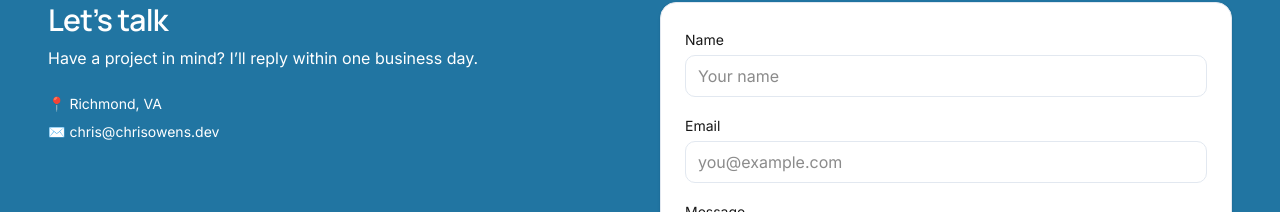
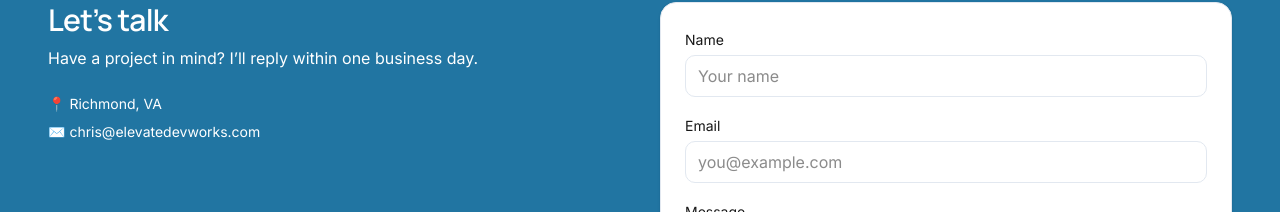
Before and after one commit to chrisowensdev/elevatedevworks-site, a Next.js app: page / in a window 1280 px wide. Shown: the part 4433-4645 px from the top of the page. Built offline with nearby package versions, Linux system fonts and the light colour scheme.

Commit message:
Fix email address in contact and terms

```diff
--- a/src/app/(marketing)/page/_components/ContactHome.tsx
+++ b/src/app/(marketing)/page/_components/ContactHome.tsx
@@ -79,7 +79,12 @@ export default function ContactHome() {
 						</p>
 						<ul className="mt-6 space-y-2 text-sm ">
 							<li>📍 Richmond, VA</li>
-							<li>✉️ chris@chrisowens.dev</li>
+							<li>
+								✉️{" "}
+								<a href="mailto:chris@elevatedevworks.com">
+									chris@elevatedevworks.com
+								</a>
+							</li>
 						</ul>
 					</div>
 
--- a/src/app/(marketing)/terms/page.tsx
+++ b/src/app/(marketing)/terms/page.tsx
@@ -77,7 +77,7 @@ export default function TermsPage() {
 					<h2>Contact</h2>
 					<p>
 						Questions?{" "}
-						<a href="mailto:hello@chrisowens.dev">
+						<a href="mailto:chris@elevatedevworks.com">
 							chris@elevatedevworks.com
 						</a>
 					</p>
```
